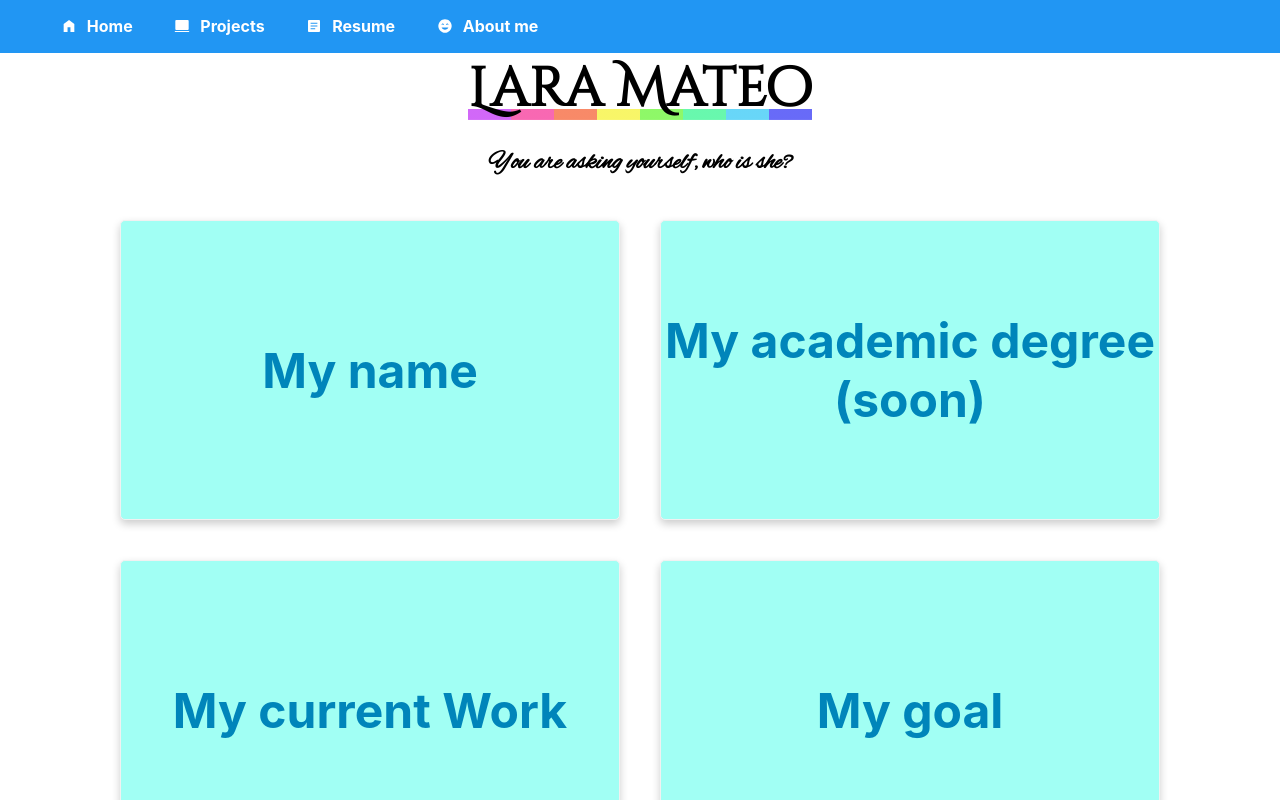
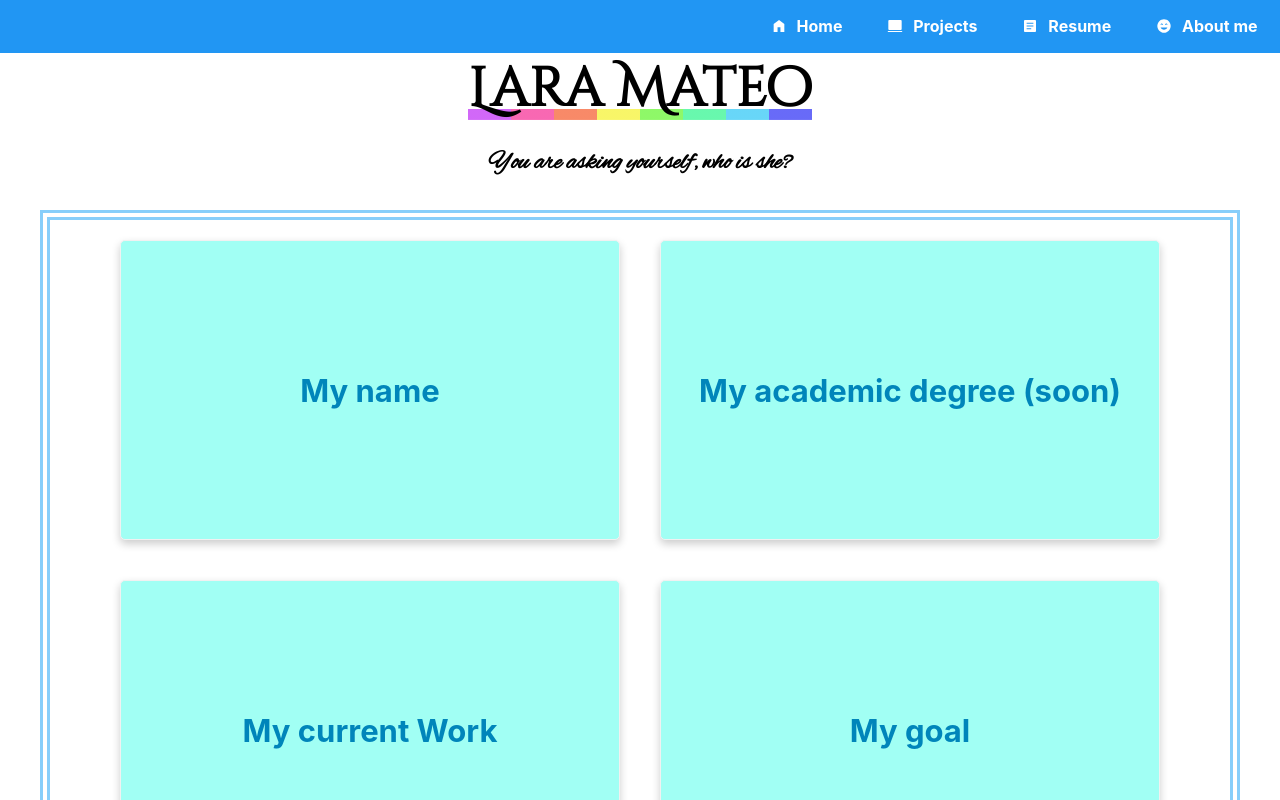
Before and after one commit to Rinava/personal-page, a Next.js app: page / in a window 1280 px wide. Shown: the top 800 px of the page. Built offline with nearby package versions, Linux system fonts and the light colour scheme; no server answers; a web font is replaced by a local one.

Commit message:
fixes styling

```diff
--- a/components/FlipCards/FlipCard/index.jsx
+++ b/components/FlipCards/FlipCard/index.jsx
@@ -7,16 +7,16 @@ const FlipCard = ({ content }) => {
     <div className={styles.flip_card}>
       <div className={styles.card_inner}>
         <div className={styles.front}>
-          <h2>{front}</h2>
+          <h3 className={styles.title}>{front}</h3>
         </div>
         <div className={styles.back}>
           <div className={styles.partial_border}>
-            <h3>
+            <p className={styles.info}>
               {info}
               <span aria-hidden='true' className={styles.emoji}>
                 {emoji}
               </span>
-            </h3>
+            </p>
             {image && (
               <Image
                 className={styles.image}
--- a/components/FlipCards/FlipCard/styles.module.scss
+++ b/components/FlipCards/FlipCard/styles.module.scss
@@ -5,7 +5,6 @@
     height: 300px;
     perspective: 1000px;
     margin: 20px;
-    font-size: 2rem;
 }
 
 /* This container is needed to position the front and back side */
@@ -59,21 +58,30 @@
     color: #a10033;
 }
 
-.partial-border {
-    margin: 20px;
-    padding: 10px;
-    background: linear-gradient(white, white) bottom left/150px 2px,
-        linear-gradient(white, white) bottom left/2px 100px,
-        linear-gradient(white, white) top right/150px 2px,
-        linear-gradient(white, white) top right/2px 100px;
-    background-repeat: no-repeat;
-    display: flex;
-    align-items: center;
-    justify-content: center;
+.partial_border {
+    margin: 1rem;
 }
-.image{
+
+
+.image {
     width: 100%;
     height: 100%;
     object-fit: cover;
     border-radius: 5px;
 }
+
+.info,
+.title {
+    font-size: clamp(1.6rem, 1.4592rem + 0.6009vw, 2rem);
+}
+
+.title {
+    margin: 1rem;
+}
+
+.info {
+    display: flex;
+    justify-content: center;
+    flex-direction: column;
+    gap: 1rem;
+}
--- a/components/FlipCards/styles.module.scss
+++ b/components/FlipCards/styles.module.scss
@@ -10,4 +10,8 @@
     margin: 0 auto;
     position: relative;
     z-index: 1;
+    border: 10px;
+    border-color: lightskyblue;
+    border-style: double;
+    margin: 10px;
 }
--- a/components/Header/UrlList/styles.module.scss
+++ b/components/Header/UrlList/styles.module.scss
@@ -13,9 +13,8 @@
 .link {
     font-weight: bold;
     mix-blend-mode: hard-light;
-    margin-right: 20px;
     display: inline-block;
-    padding: 0.3rem;
+    padding: 0.4rem;
 
     margin: 1em;
     text-decoration: none;
--- a/components/Header/header.module.scss
+++ b/components/Header/header.module.scss
@@ -1,4 +1,3 @@
-
 .nav_bar {
   height: 3.3rem;
   background-color: #2196f3;
@@ -6,8 +5,7 @@
   overflow: hidden;
   display: flex;
   align-items: center;
-  justify-content: flex-start;
-
+  justify-content: flex-end;
 }
 
 .btn_open_menu {
--- a/components/Layout/layout.module.scss
+++ b/components/Layout/layout.module.scss
@@ -1,7 +1,7 @@
 .main {
-  margin-right: 100px;
-  margin-left: 100px;
   flex: 1;
+  display: flex;
+  justify-content: center;
 }
 
 .layout {
--- a/components/commons/Header2/styles.module.scss
+++ b/components/commons/Header2/styles.module.scss
@@ -1,4 +1,4 @@
-.header {
+.header{
     text-align: center;
     font-size: 1.6rem;
     font-family: "Alex Brush";
--- a/pages/index.tsx
+++ b/pages/index.tsx
@@ -12,6 +12,8 @@ const Home: NextPage = () => {
       <Head>
         <title>Lara Mateo&apos;s Portfolio</title>
         <meta name='description' content='Who is Lara Mateo' />
+        <meta name='theme-color' content='#2196f3' />
+
         <meta httpEquiv='content-language' content='en-us' />
         <meta name='chartSet' charSet='utf-8' />
         <meta
```
